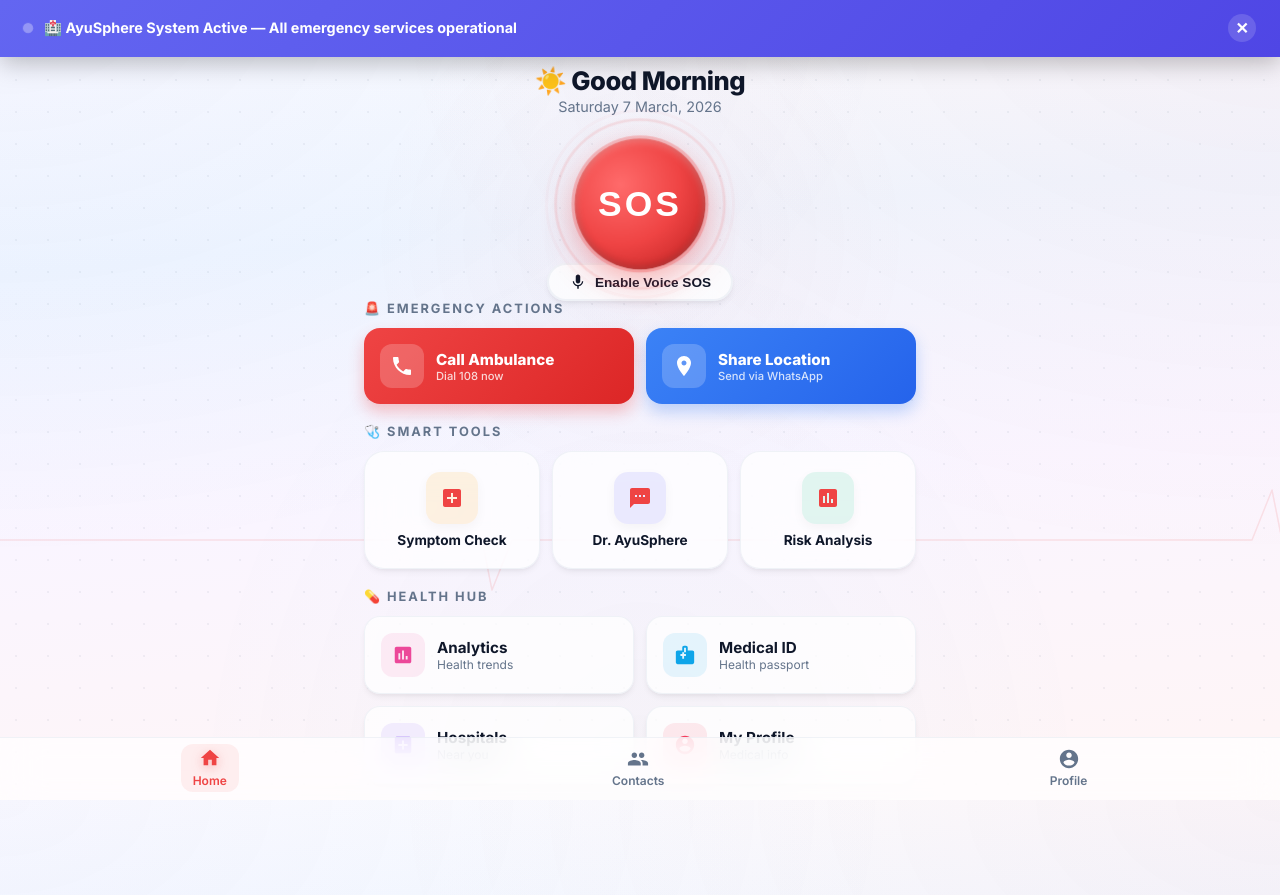
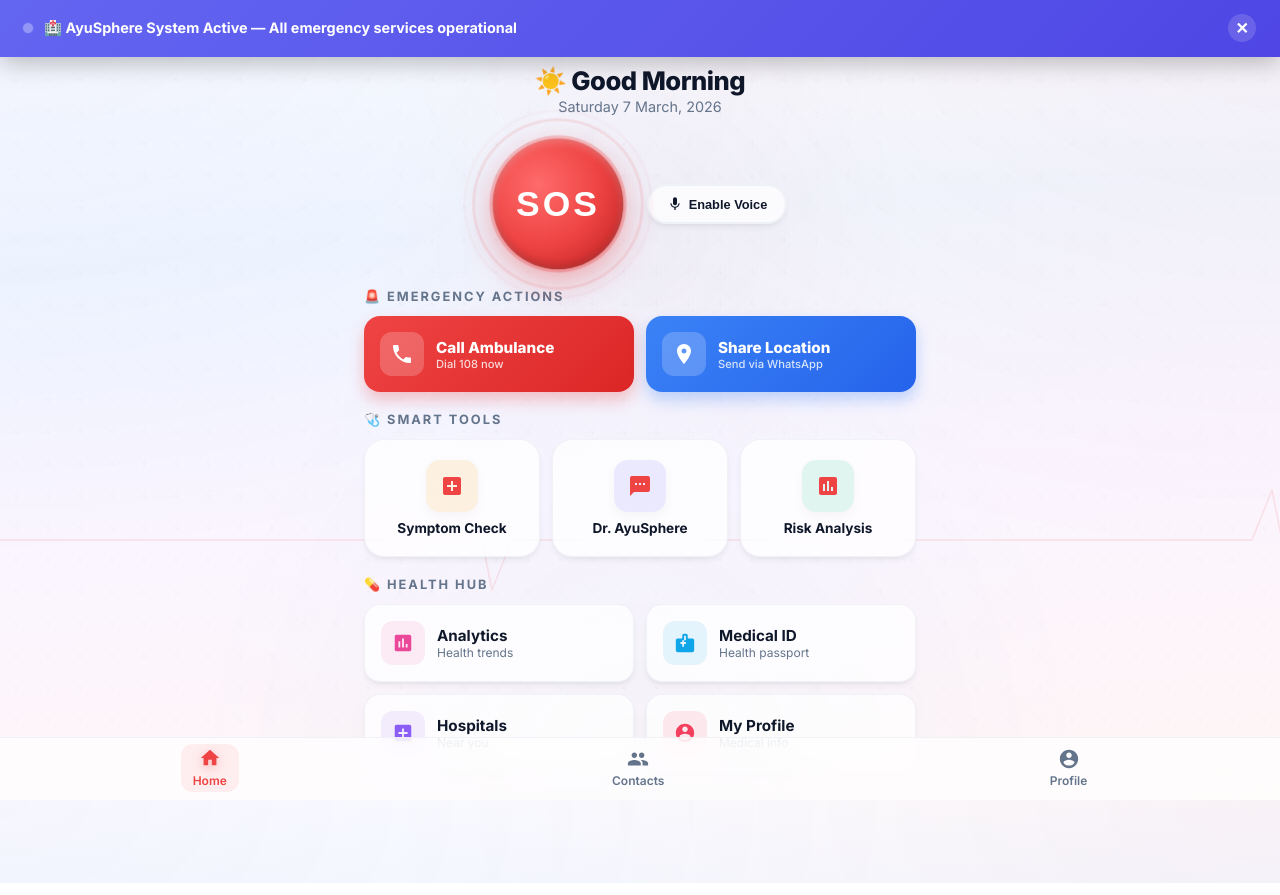
Before and after one commit to Ayush13harsh/AyuSphere, a Next.js app in the folder frontend/: page /dashboard in a window 1280 px wide. Built offline with nearby package versions, Linux system fonts and the light colour scheme; no server answers; sample sign-in values are in the browser's storage.

Commit message:
style(dashboard): move voice SOS button to the right of SOS button to fix overlap

```diff
--- a/frontend/app/dashboard/page.js
+++ b/frontend/app/dashboard/page.js
@@ -233,7 +233,7 @@ export default function Dashboard() {
                 </p>
             </div>
 
-            <div className="sos-container">
+            <div className="sos-container" style={{ gap: '1.5rem', paddingBottom: '1.25rem' }}>
                 <button className={`sos-button ${loading ? 'pulse-active' : ''} ${isListening ? 'listening-glow' : ''}`} onClick={handleSOS} disabled={loading}>
                     {loading ? (
                         <div style={{ display: 'flex', flexDirection: 'column', alignItems: 'center', justifyContent: 'center' }}>
@@ -243,31 +243,30 @@ export default function Dashboard() {
                     ) : 'SOS'}
                 </button>
 
-                <div style={{ position: 'absolute', bottom: '0', display: 'flex', flexDirection: 'column', alignItems: 'center' }}>
                 <button
                     onClick={toggleVoice}
                     style={{
                         background: isListening ? '#ef4444' : 'var(--white)',
                         color: isListening ? 'white' : 'var(--text-dark)',
                         border: `2px solid ${isListening ? '#ef4444' : 'var(--border)'}`,
-                            padding: '8px 20px',
+                        padding: '10px 18px',
                         borderRadius: '30px',
                         fontWeight: 700,
-                            fontSize: '0.85rem',
+                        fontSize: '0.8rem',
                         cursor: 'pointer',
                         display: 'flex',
                         alignItems: 'center',
-                            gap: '8px',
+                        gap: '6px',
                         boxShadow: isListening ? '0 4px 15px rgba(239, 68, 68, 0.4)' : 'var(--shadow-sm)',
-                            transition: 'all 0.3s ease'
+                        transition: 'all 0.3s ease',
+                        flexShrink: 0
                     }}
                 >
-                        <svg viewBox="0 0 24 24" width="18" height="18" fill="currentColor">
+                    <svg viewBox="0 0 24 24" width="16" height="16" fill="currentColor">
                         <path d="M12 14c1.66 0 2.99-1.34 2.99-3L15 5c0-1.66-1.34-3-3-3S9 3.34 9 5v6c0 1.66 1.34 3 3 3zm5.3-3c0 3-2.54 5.1-5.3 5.1S6.7 14 6.7 11H5c0 3.41 2.72 6.23 6 6.72V21h2v-3.28c3.28-.48 6-3.3 6-6.72h-1.7z" />
                     </svg>
-                        {isListening ? 'Listening (Say "Help")' : 'Enable Voice SOS'}
+                    {isListening ? 'Voice Active' : 'Enable Voice'}
                 </button>
-                </div>
             </div>
 
             {/* ── Emergency Actions ── */}
```
Lines whose indentation alone changed are shown as unchanged.
